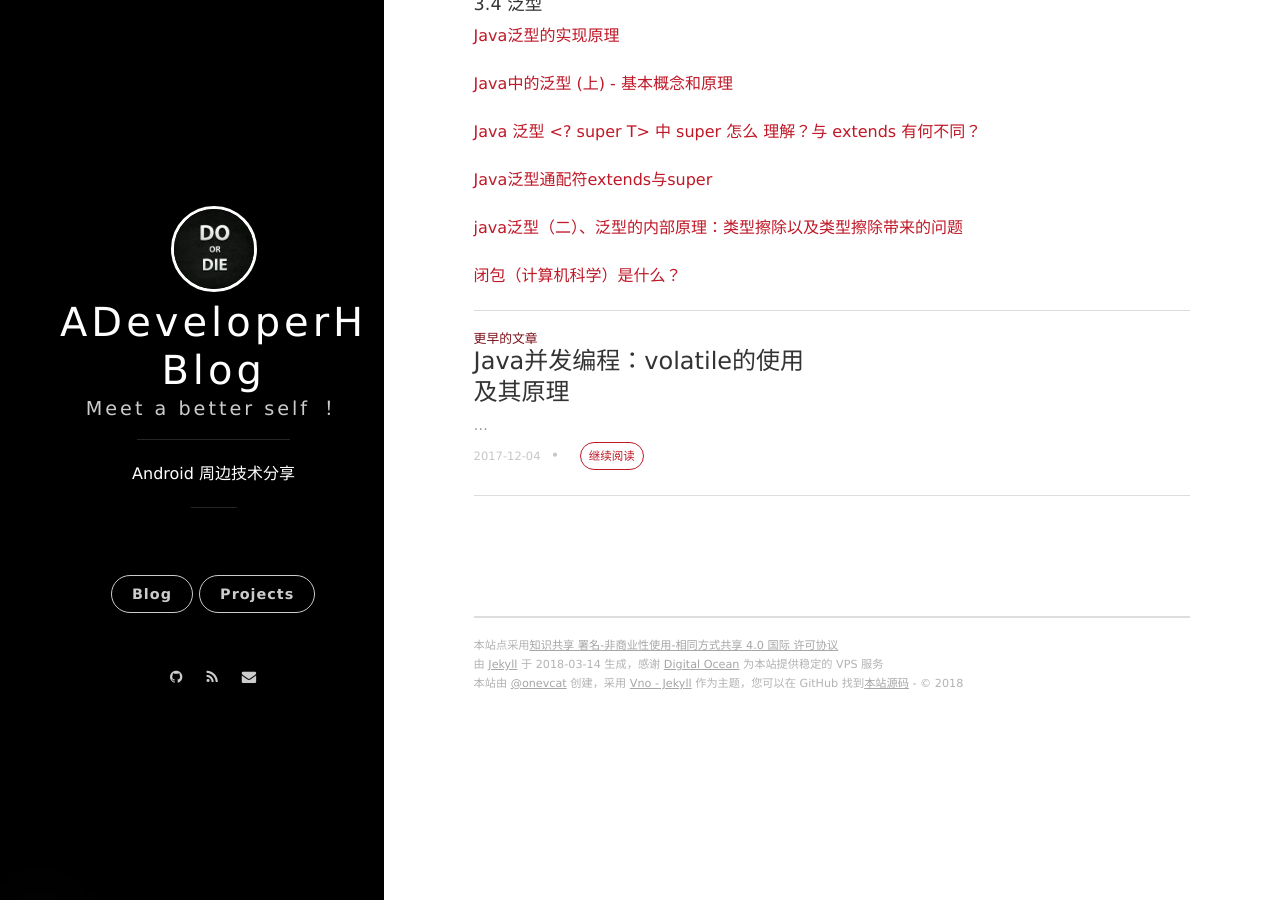
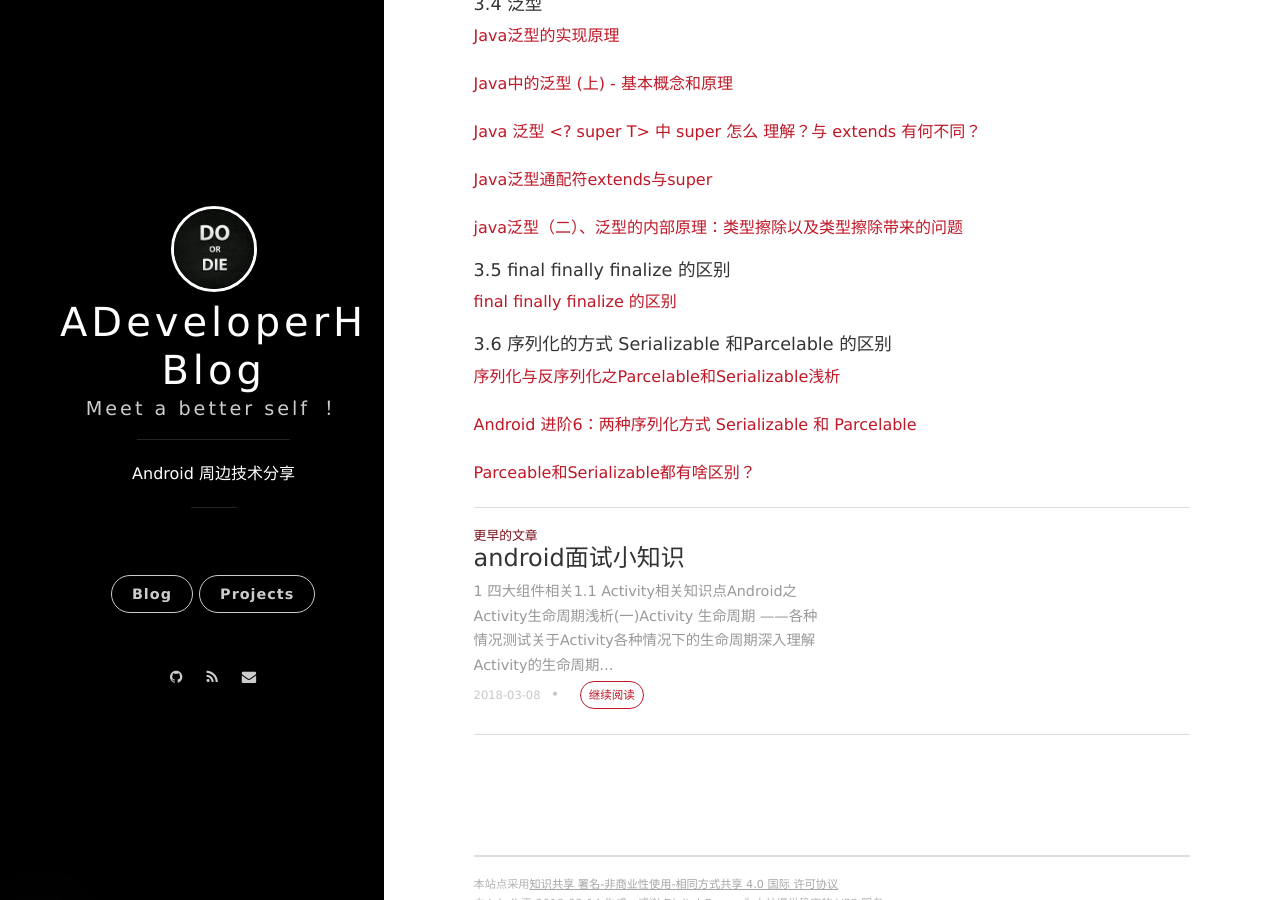
Before and after one commit to ADeveloperH/ADeveloperH.github.io, a Jekyll site: the page built from _posts/2018-03-08-interviewknowledge_java.md, in a window 1280 px wide and 900 px high, scrolled down 1739 px. Built offline with Jekyll 4.4.1, drawn with Linux system fonts in a browser that asks for light colours; nearby versions of some CDN libraries; comment, search, counter and statistics services are not loaded.

Commit message:
添加android面试小知识

```diff
--- /dev/null
+++ b/_posts/2018-03-08-interviewknowledge_android.md
@@ -0,0 +1,20 @@
+---
+layout: post
+title: android面试小知识
+categories: 面试知识
+---
+### 1 四大组件相关 ###
+
+#### 1.1 Activity相关知识点 ####
+----------
+
+[Android之Activity生命周期浅析(一)]("http://blog.csdn.net/javazejian/article/details/51932554")
+
+[Activity 生命周期 ——各种情况测试]("http://blog.csdn.net/qiantujava/article/details/21713257")
+
+[关于Activity各种情况下的生命周期]("https://www.jianshu.com/p/e46d449467d5")
+
+[深入理解Activity的生命周期]("https://www.jianshu.com/p/fb44584daee3")
+
+
+----------
--- a/_posts/2018-03-08-interviewknowledge.md
+++ b/_posts/2018-03-08-interviewknowledge_java.md
@@ -87,4 +87,14 @@ categories: 面试知识
 
 [java泛型（二）、泛型的内部原理：类型擦除以及类型擦除带来的问题]("http://blog.csdn.net/lonelyroamer/article/details/7868820")
 
-[闭包（计算机科学）是什么？]("https://www.zhihu.com/question/24084277")
+#### 3.5 final finally finalize 的区别 ####
+
+[final finally finalize 的区别]("http://www.cnblogs.com/xwdreamer/archive/2012/04/17/2454178.html")
+
+#### 3.6 序列化的方式 Serializable 和Parcelable 的区别 ####
+
+[序列化与反序列化之Parcelable和Serializable浅析]("http://blog.csdn.net/javazejian/article/details/52665164")
+
+[Android 进阶6：两种序列化方式 Serializable 和 Parcelable]("http://blog.csdn.net/u011240877/article/details/72455715")
+
+[Parceable和Serializable都有啥区别？]("https://zhuanlan.zhihu.com/p/27193528")
```
